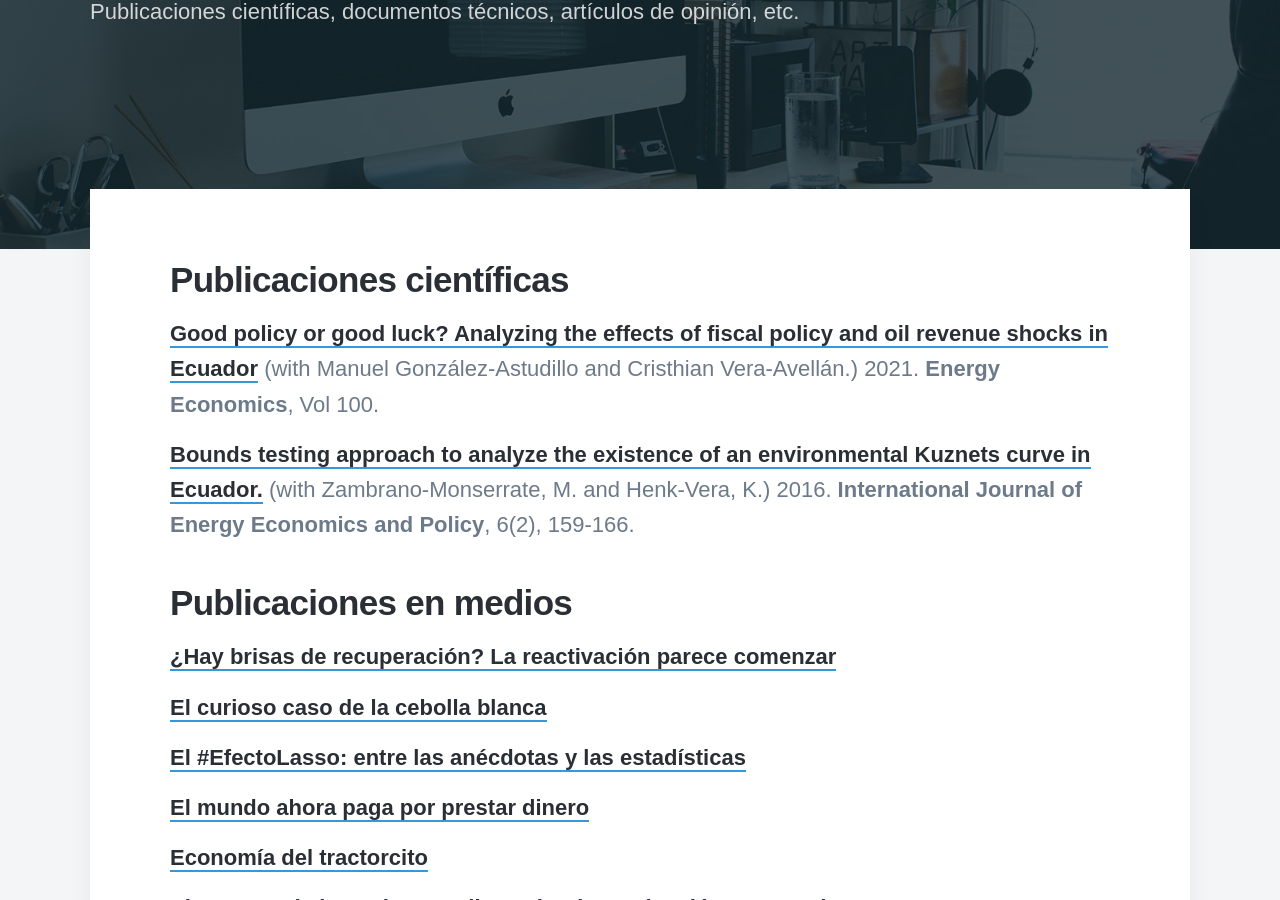
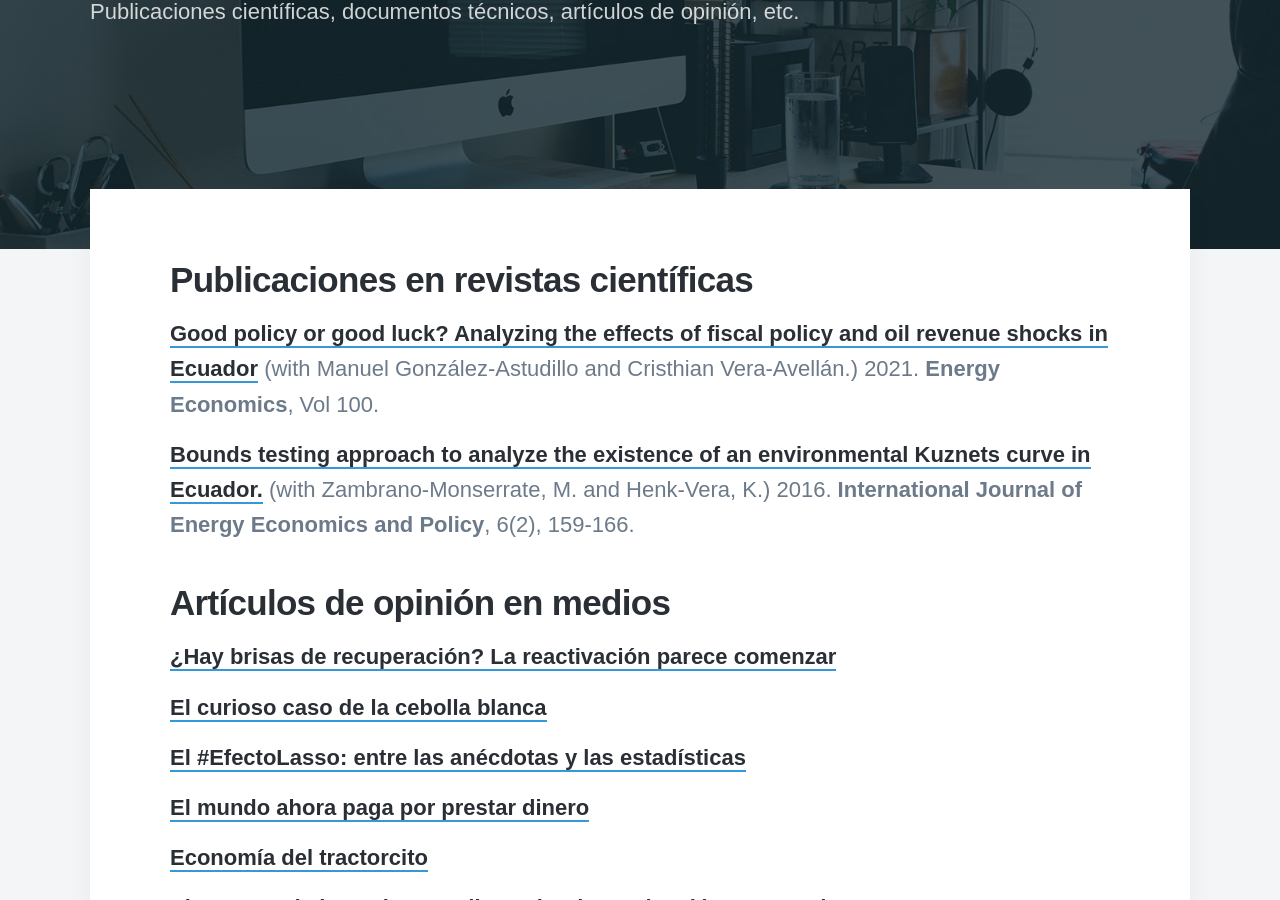
Before and after one commit to EnexFG/EnexFG.github.io, a Jekyll site: the page built from _pages/publicaciones.md, in a window 1280 px wide and 900 px high, scrolled down 343 px. Built offline with Jekyll 4.4.1, drawn with Linux system fonts in a browser that asks for light colours; nearby versions of some CDN libraries; some web fonts are replaced.

Commit message:
Update publicaciones.md

```diff
--- a/_pages/publicaciones.md
+++ b/_pages/publicaciones.md
@@ -5,12 +5,12 @@ description: Publicaciones científicas, documentos técnicos, artículos de opi
 featured_image: /images/demo/about.jpg
 ---
 
-## Publicaciones científicas
+## Publicaciones en revistas científicas
 [Good policy or good luck? Analyzing the effects of fiscal policy and oil revenue shocks in Ecuador](https://www.sciencedirect.com/science/article/pii/S0140988321002279) (with Manuel González-Astudillo and Cristhian Vera-Avellán.) 2021. **Energy Economics**, Vol 100.
 
 [Bounds testing approach to analyze the existence of an environmental Kuznets curve in Ecuador.](https://www.econjournals.com/index.php/ijeep/article/viewFile/1831/1276) (with Zambrano-Monserrate, M. and Henk-Vera, K.) 2016. **International Journal of Energy Economics and Policy**, 6(2), 159-166.
 
-## Publicaciones en medios
+## Artículos de opinión en medios
 [¿Hay brisas de recuperación? La reactivación parece comenzar](https://www.primicias.ec/noticias/firmas/recuperacion-economia-crecimiento-expectativas-ecuador/)
 
 [El curioso caso de la cebolla blanca](https://www.larepublica.ec/blog/2021/08/16/el-curioso-caso-de-la-cebolla-blanca/)
```
